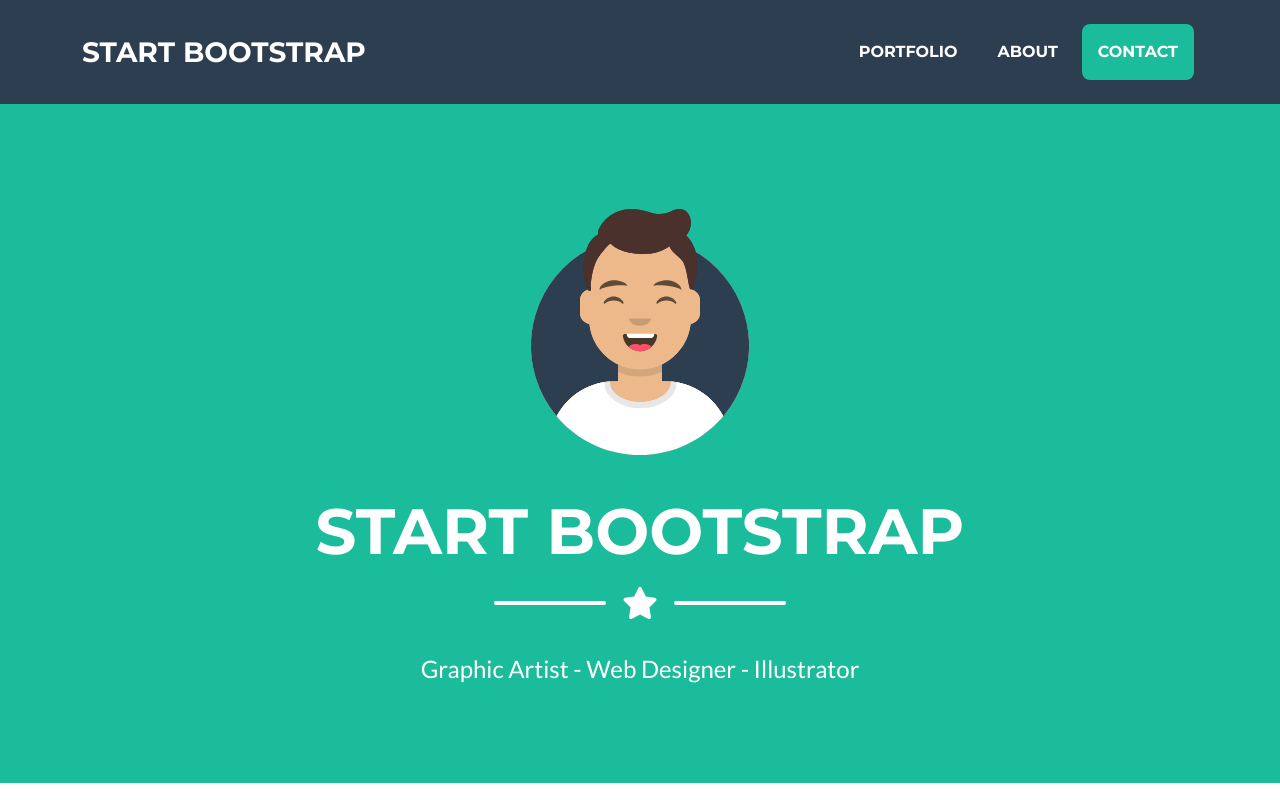
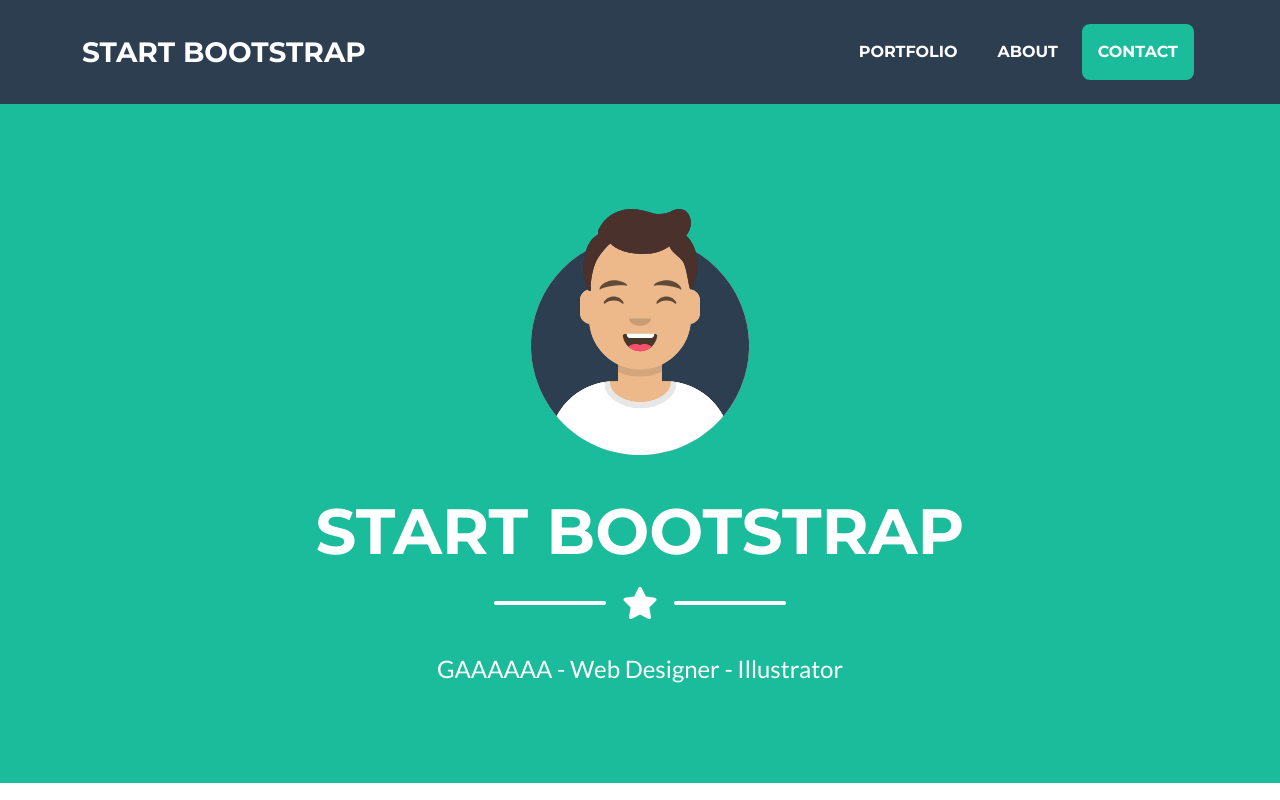
Before and after one commit to alissonkhr/alissonkhr.github.io, a website: page dist/index.html in a window 1280 px wide. Shown: the top 800 px of the page. Drawn offline with nearby package versions, Linux system fonts and the light colour scheme.

Commit message:
seeing if changes are saved

```diff
--- a/dist/index.html
+++ b/dist/index.html
@@ -48,7 +48,7 @@
                     <div class="divider-custom-line"></div>
                 </div>
                 <!-- Masthead Subheading-->
-                <p class="masthead-subheading font-weight-light mb-0">Graphic Artist - Web Designer - Illustrator</p>
+                <p class="masthead-subheading font-weight-light mb-0">GAAAAAA - Web Designer - Illustrator</p>
             </div>
         </header>
         <!-- Portfolio Section-->
```
